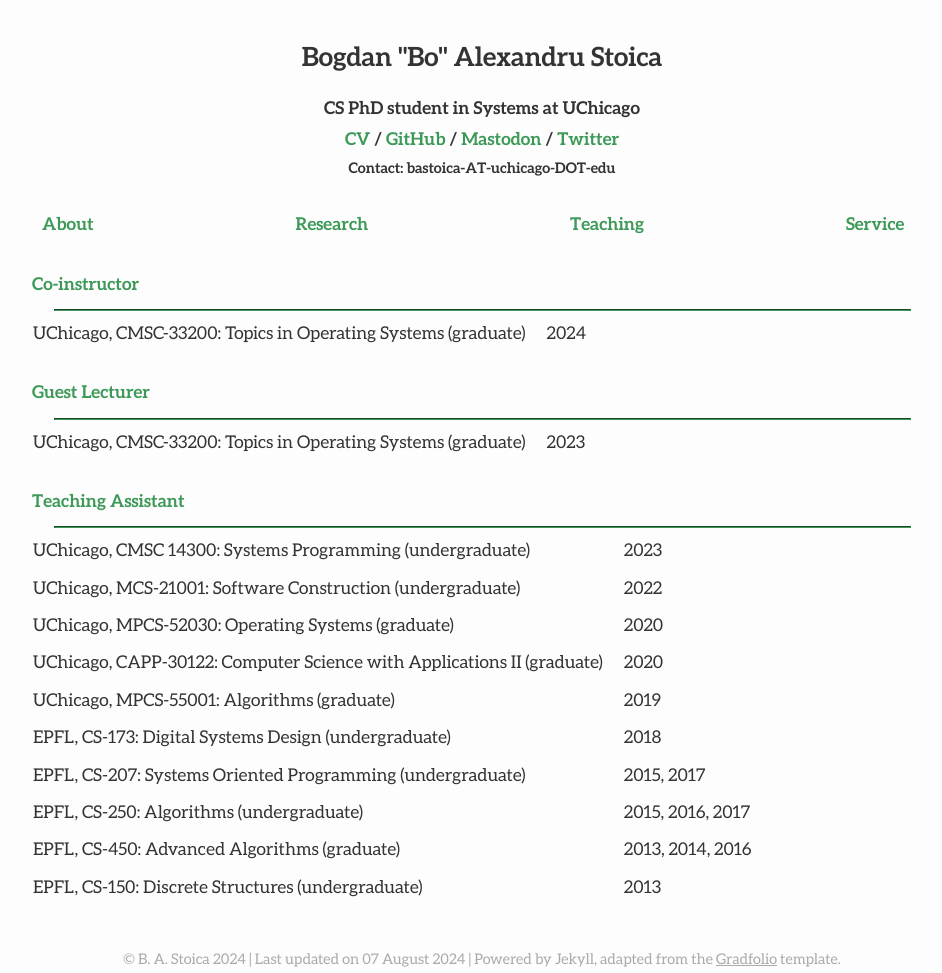
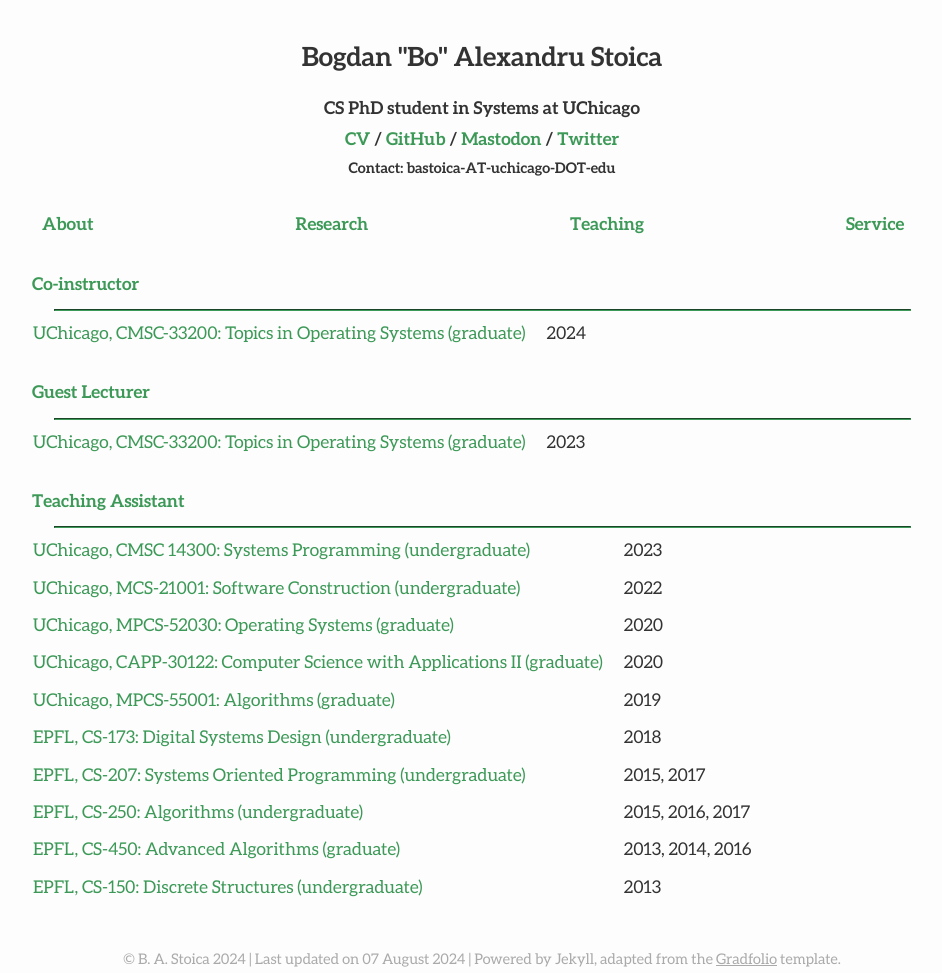
Before and after one commit to bastoica/bastoica.github.io, a Jekyll site: the page built from teaching.md, in a window 1280 px wide. Shown: the whole page, without its empty margins (158-1100 px from the left). Built offline with Jekyll 4.4.1, drawn with Linux system fonts in a browser that asks for light colours; nearby versions of some CDN libraries.

Commit message:
Fixed html tag

```diff
--- a/assets/css/_sass/style.scss
+++ b/assets/css/_sass/style.scss
@@ -621,10 +621,10 @@ button {
   vertical-align: top;
   padding-bottom: 10px;
   text-align: left;
-  text-color: $brand-color;
+  color: $brand-color;
 
   @media (prefers-color-scheme: dark) {
-    text-color: $brand-color-dark;
+    color: $brand-color-dark;
   }
 }
 
```
